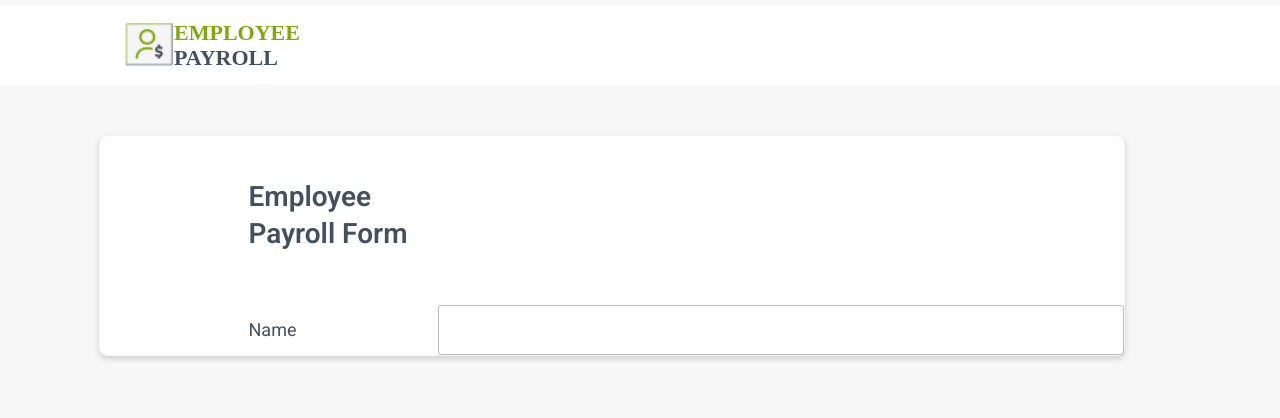
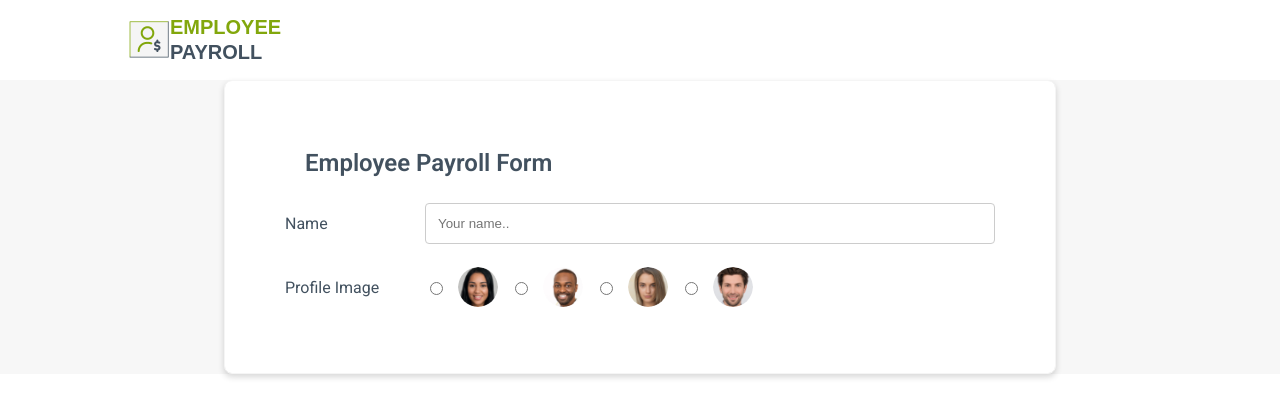
Before and after one commit to namanajmera/Employee-Payroll-App-Website, a plain HTML site: page pages/employee_payroll_form.html in a window 1280 px wide. Drawn offline with Linux system fonts and the light colour scheme.

Commit message:
Added: Added: Provide the profile images and also mage changes to previous ones

```diff
--- a/css/style_form.css
+++ b/css/style_form.css
@@ -1,122 +1,122 @@
-*{
-  padding: 0px;
-  margin: 0px;
-  box-sizing: border-box;
+body {
+    margin: 0;
+    height: 100%;
 }
 
-body{
-  background: #F7F7F7 0% 0% no-repeat padding-box;
-  opacity: 1;
+.header {
+    padding: 15px 0;
+    background-color: #ffffff;
 }
 
-.logo-container{
-  display: flex;
-  align-items: center;
-  justify-content: center;
-  flex-direction: row;
-  margin-top: 5px;
-  background: #FFFFFF 0% 0% no-repeat padding-box;
-  opacity: 1;
+.headerContainer {
+    display: flex;
+    flex-direction: row;
+    justify-content: center;
+    align-items: center;
+    border: 0px solid green;
 }
 
-.logo-name-container{
-  display: flex;
-  flex-direction: row;
-  align-items: center;
-  margin-top: 15px;
-  margin-bottom: 15px;
-  width: 90%;
-  opacity: 1;
-}
-.logo{
-  border: 0px solid #42515F;
-  opacity: 1;
-  width: 50px;
-  height: 47px;
-  margin-left: 60px;
+.logoContainer {
+    display: flex;
+    flex-direction: row;
+    align-items: center;
+    border: 0px solid green;
+    width: 80%;
 }
 
-.text-container{
-  display: flex;
-  flex-direction: column;
+.logoContainer-img {
+    border: solid 0px #42515f;
 }
 
-.emp-text{
-  text-align: left;
-  font: normal normal bold 22px/25px Montserrat;
-  letter-spacing: 0px;
-  text-transform: capitalize;
-  opacity: 1;
+.emp-text {
+    font: normal normal bold 20px/25px Montserrat;
+    font-family: "Montserrat", sans-serif;
+    letter-spacing: 0px;
+    color: #82a70c;
+    text-transform: capitalize;
 }
 
-.logo-employee{
-  text-align: left;
-font: normal normal bold 22px/25px Montserrat;
-letter-spacing: 0px;
-color: #82A70C;
-text-transform: capitalize;
+.emp-payroll {
+    color: #42515f;
 }
 
-.logo-payroll{
-  color: #42515F;
+* {
+    box-sizing: border-box;
 }
 
-
-.form-container{
-  min-height: calc(100% - 80px);
-  display: flex;
-  margin-top: 50px;
-  margin-left: 100px;
-  width: 80%;
-  align-items: center;
-  justify-content: center;
-
+.form-content {
+    min-height: calc(100% - 80px);
+    background-color: #f7f7f7;
+    display: flex;
+    justify-content: center;
+    align-items: center;
+    border: 0px solid green;
 }
 
-.form{
-  background: #FFFFFF 0% 0% no-repeat padding-box;
-  box-shadow: 0px 3px 6px #00000029;
-  border: 1px solid #F5F5F5;
-  border-radius: 8px;
-  opacity: 1;
+.form {
+    width: 65%;
+    padding: 44px 60px;
+    background: #ffffff 0% 0% no-repeat padding-box;
+    box-shadow: 0px 3px 6px #00000029;
+    border: 1px solid #f5f5f5;
+    border-radius: 8px;
+    opacity: 1;
 }
 
-.form-head{
-  text-align: left;
-  font: normal normal bold 28px/37px Roboto;
-  letter-spacing: 0px;
-  color: #42515F;
-  text-transform: capitalize;
-  margin-top: 42px;
-  margin-left: 149px;
-  margin-right: 687px;
-  opacity: 1;
+.form-head {
+    font: normal normal bold 24px/37px Roboto;
+    letter-spacing: 0px;
+    color: #42515f;
+    text-transform: capitalize;
+    opacity: 1;
+    padding: 20px;
 }
 
-.row-content{
-  display: flex;
-  flex-direction: row;
-  align-items: center;
-  opacity: 1;
+.row-content {
+    display: flex;
+    flex-direction: row;
+    margin-bottom: 10px;
+    align-items: center;
+    border: 0px solid green;
 }
 
-label{
-  margin-top: 53px;
-  margin-left: 149px;
-  text-align: left;
-  font: normal normal normal 18px/24px Roboto;
-  letter-spacing: 0px;
-  color: #42515F;
-  opacity: 1;
+.label {
+    min-width: 140px;
 }
 
-input{
-  margin-top: 53px;
-  margin-left: 142px;
-  width: 686px;
-  height: 50px;
-  background: #FFFFFF 0% 0% no-repeat padding-box;
-  border: 1px solid #BDBDBD;
-  border-radius: 3px;
-  opacity: 1;
+label {
+    padding: 12px 12px 12px 0;
+    display: inline-block;
 }
+
+.text {
+    font-size: 16px;
+    color: #42515f;
+    opacity: 1;
+    font-family: Roboto;
+}
+
+.input {
+    width: 100%;
+    padding: 12px;
+    border: 1px solid #ccc;
+    border-radius: 4px;
+    resize: vertical;
+}
+
+.profile-radio-content {
+    display: flex;
+    flex-direction: row;
+}
+
+.profile-radio-content>label {
+    display: flex;
+    flex-direction: row;
+    align-items: center;
+}
+
+.profile {
+    width: 40px;
+    border-radius: 50%;
+    margin-left: 12px;
+}
--- a/pages/employee_payroll_form.html
+++ b/pages/employee_payroll_form.html
@@ -12,25 +12,44 @@
 
 <body>
   <!-- Logo Header -->
-  <header class="logo-container">
-    <div class="logo-name-container">
-      <img class="logo" src="/assets/images/logo.png" alt="">
-      <div class="text-container">
-        <span class="emp-text logo-employee">EMPLOYEE</span>
-        <span class="emp-text logo-payroll">PAYROLL</span>
+  <header class="headerContainer header">
+    <div class="logoContainer">
+      <img src="../assets/images/logo.png" alt="">
+      <div>
+        <span class="emp-text">EMPLOYEE</span><br>
+        <span class="emp-text emp-payroll">PAYROLL</span>
       </div>
     </div>
   </header>
 
-  <!-- Form Content -->
-  <div class="form-container">
-    <form class="form" action="#">
-      <header class="form-head">
-        Employee Payroll Form
-      </header>
+  <div class="form-content">
+    <form class="form" action="#" onsubmit="save();return false">
+      <div class="form-head">Employee Payroll form</div>
       <div class="row-content">
-        <label for="name">Name</label>
-        <input type="text" class="name" id="name" required>
+        <label class="label text" for="name">Name</label>
+        <input class="input" type="text" id="name" name="name" placeholder="Your name.." required>
+      </div>
+
+      <div class="row-content">
+        <label class="label text" for="profile">Profile Image</label>
+        <div class="profile-radio-content">
+          <label>
+            <input type="radio" id="profile1" name="profile" value="../assets/profile-images/Ellipse 1.png" required>
+            <img class="profile" id="image1" src="../assets/profile-images/Ellipse 1.png">
+          </label>
+          <label>
+            <input type="radio" id="profile2" name="profile" value="../assets/profile-images/Ellipse -2.png" required>
+            <img class="profile" id="image2" src="../assets/profile-images/Ellipse -2.png">
+          </label>
+          <label>
+            <input type="radio" id="profile3" name="profile" value="../assets/profile-images/Ellipse -1.png" required>
+            <img class="profile" id="image3" src="../assets/profile-images/Ellipse -1.png">
+          </label>
+          <label>
+            <input type="radio" id="profile4" name="profile" value="../assets/profile-images/Ellipse -3.png" required>
+            <img class="profile" id="image4" src="../assets/profile-images/Ellipse -3.png">
+          </label>
+        </div>
       </div>
     </form>
   </div>
```
